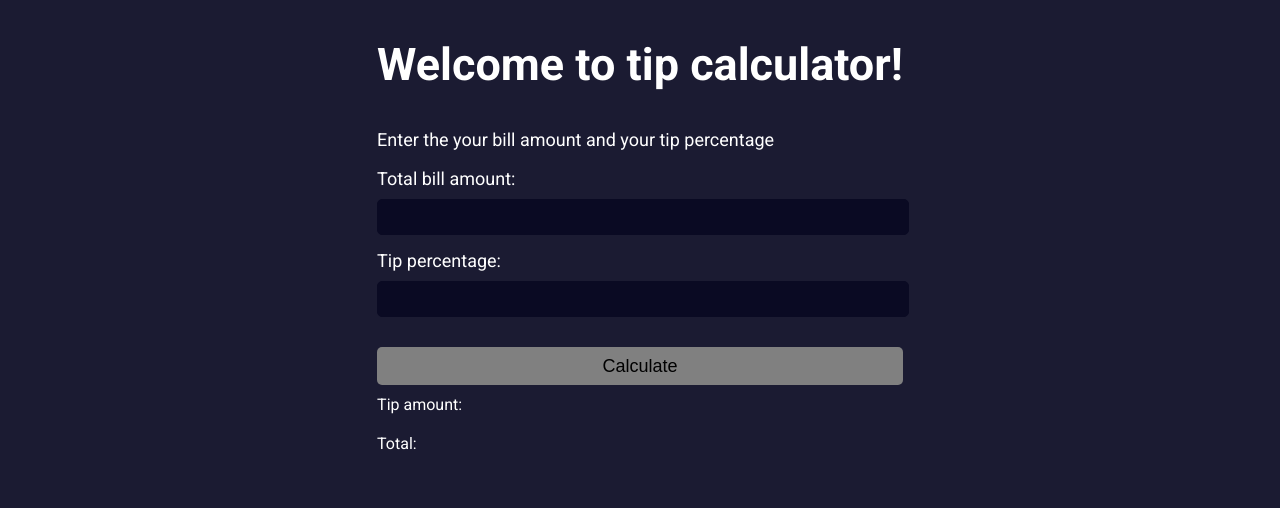
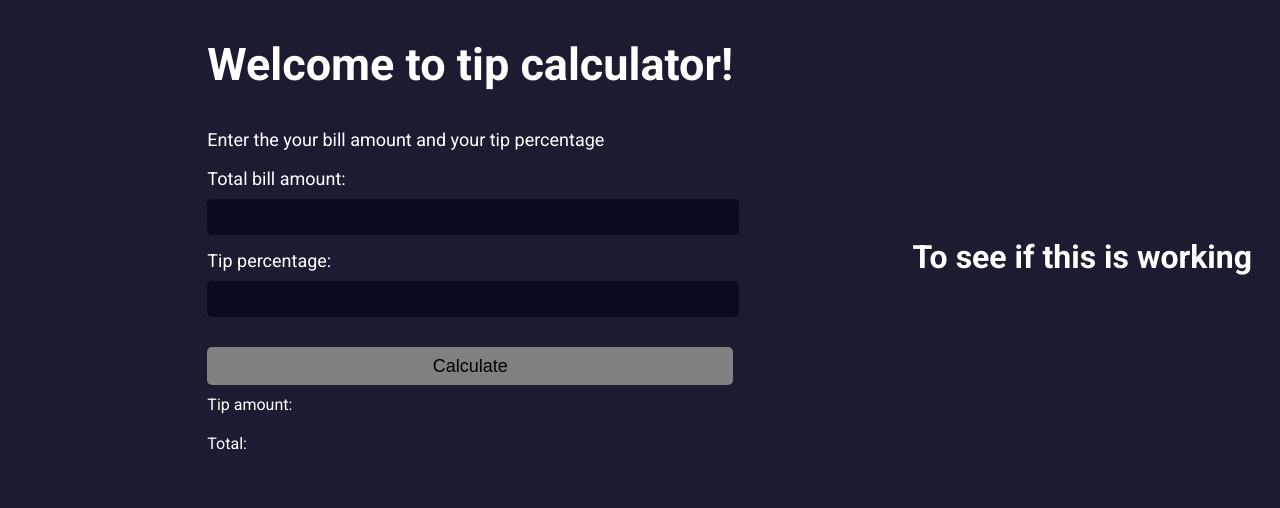
Before and after one commit to joshgraber/Tip-Calculator, a plain HTML site: page index.html in a window 1280 px wide. Drawn offline with Linux system fonts and the light colour scheme.

Commit message:
I added a div and an h1 elemtn

```diff
--- a/index.html
+++ b/index.html
@@ -29,5 +29,8 @@ wght@0,300;0,400;0,500;0,700;1,300;1,400;1,500;1,700&display=swap" rel="styleshe
         </div>
         <script src="./app.js"></script>
     </div>
+    <div class="test-git">
+        <h1 class="work">To see if this is working</h1>
+    </div>
 </body>
 </html>
```
